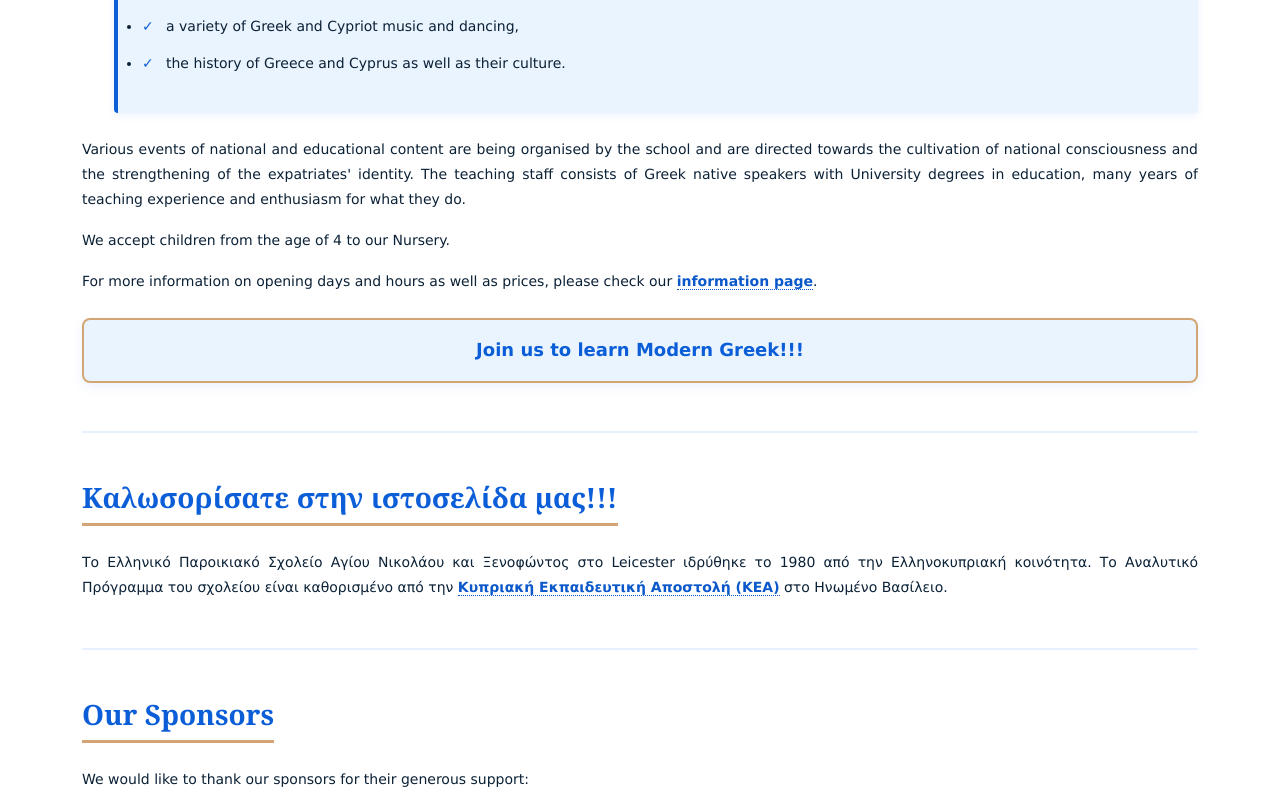
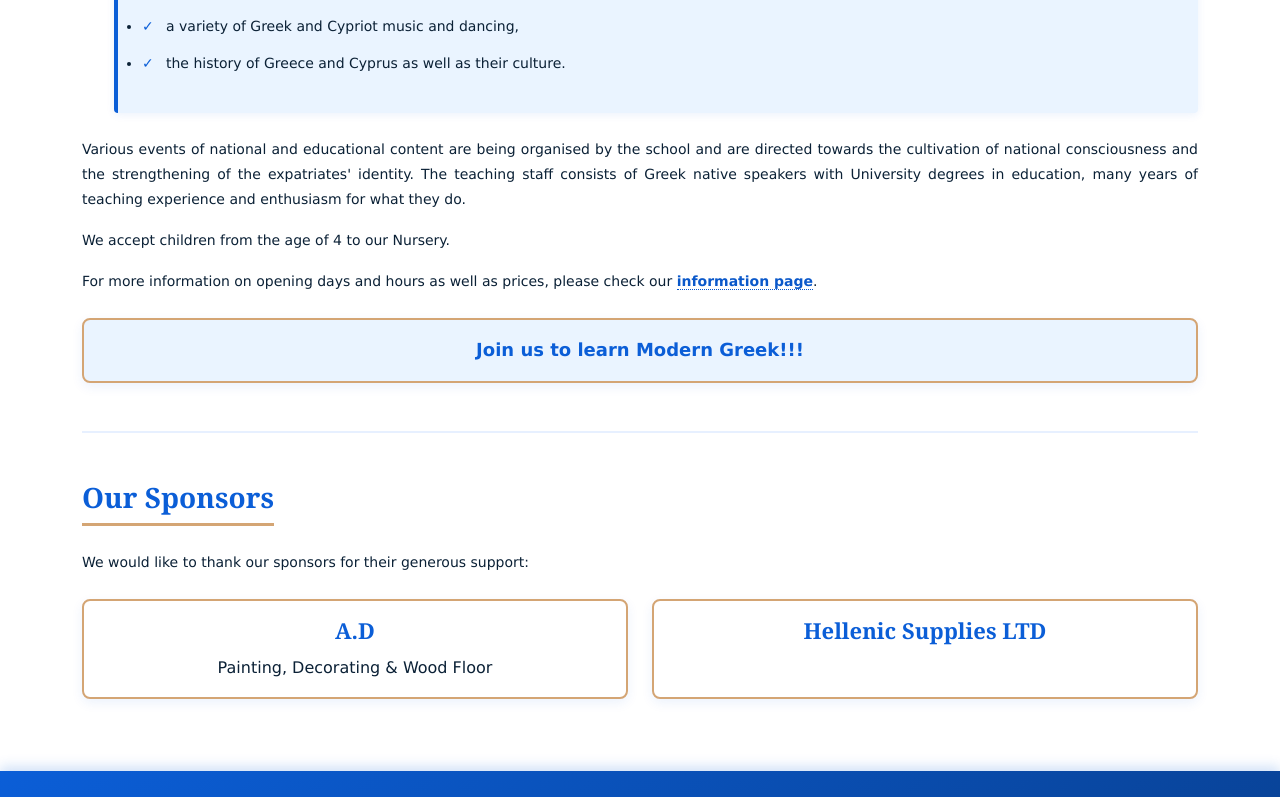
Before and after one commit to Leicester-Greek-School/website, a Vue app: page / in a window 1280 px wide. Shown: the part 443-1240 px from the top of the page. Built offline with nearby package versions, Linux system fonts and the light colour scheme.

Commit message:
Remove Greek paragraph from home page and add link to Register page

```diff
--- a/src/views/Home.vue
+++ b/src/views/Home.vue
@@ -33,18 +33,9 @@
         <router-link to="/about" class="internal-link">information page</router-link>.
       </p>
 
-      <p class="join-text">Join us to learn Modern Greek!!!</p>
-
-      <hr class="my-5">
-
-      <h2 class="page-title greek-text">Καλωσορίσατε στην ιστοσελίδα μας!!!</h2>
-
-      <p class="text-justify">
-        Το Ελληνικό Παροικιακό Σχολείο Αγίου Νικολάου και Ξενοφώντος στο Leicester ιδρύθηκε το 1980
-        από την Ελληνοκυπριακή κοινότητα. Το Αναλυτικό Πρόγραμμα του σχολείου είναι καθορισμένο από
-        την <a href="http://kea.schools.ac.cy/" target="_blank" rel="noopener noreferrer" class="external-link">Κυπριακή Εκπαιδευτική Αποστολή (ΚΕΑ)</a>
-        στο Ηνωμένο Βασίλειο.
-      </p>
+      <router-link to="/register" class="join-text-link">
+        <p class="join-text">Join us to learn Modern Greek!!!</p>
+      </router-link>
 
       <hr class="my-5">
 
@@ -171,6 +162,20 @@
   text-decoration: none;
 }
 
+.join-text-link {
+  text-decoration: none;
+  display: block;
+  transition: all 0.3s ease;
+}
+
+.join-text-link:hover .join-text {
+  background-color: var(--primary-color);
+  color: var(--white);
+  border-color: var(--primary-color);
+  transform: translateY(-2px);
+  box-shadow: 0 6px 16px rgba(11, 94, 215, 0.2);
+}
+
 .join-text {
   font-weight: bold;
   margin-top: 1.5rem;
@@ -183,6 +188,7 @@
   border: 2px solid var(--accent-gold);
   border-radius: 8px;
   box-shadow: 0 4px 12px rgba(11, 94, 215, 0.08);
+  transition: all 0.3s ease;
 }
 
 .greek-text {
```
